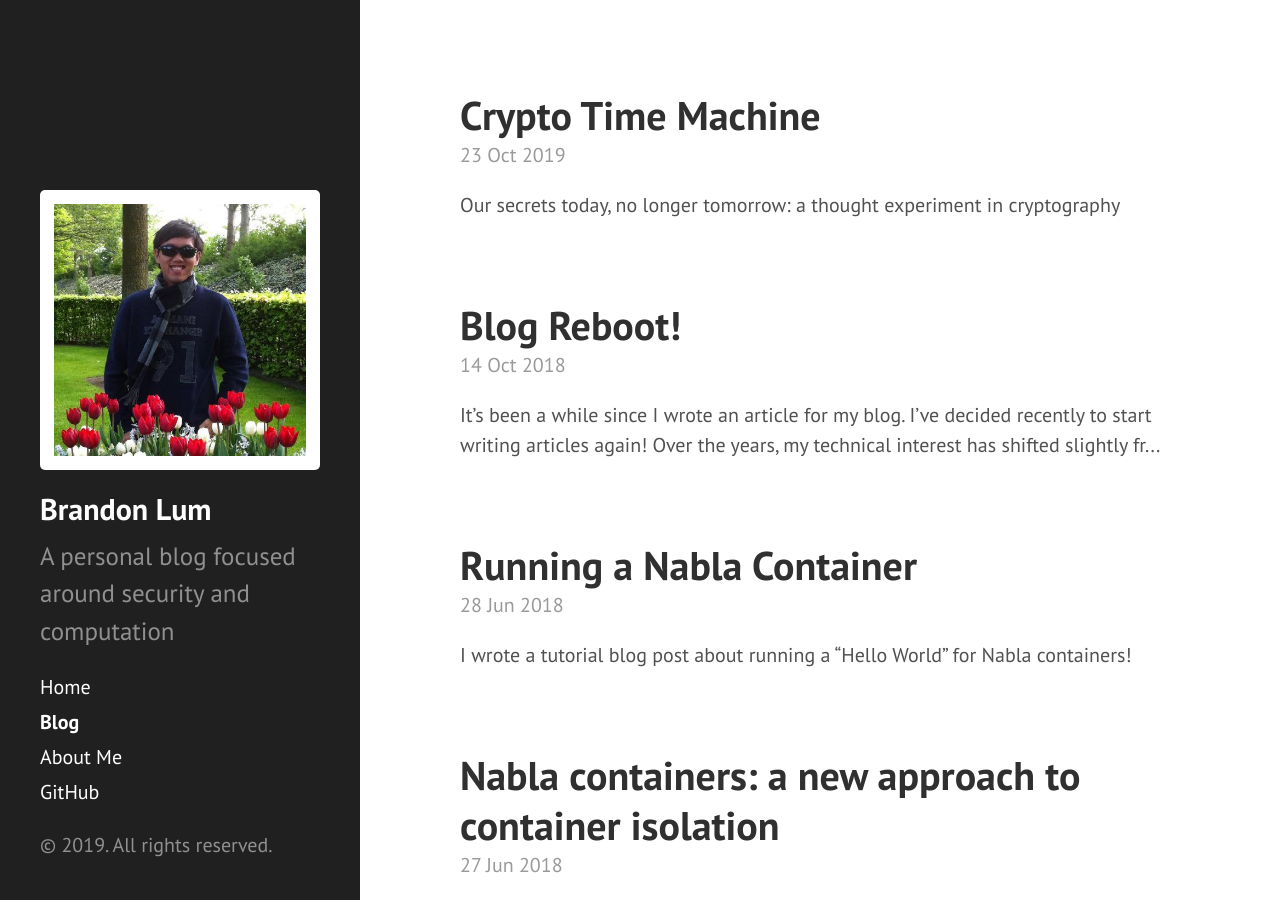
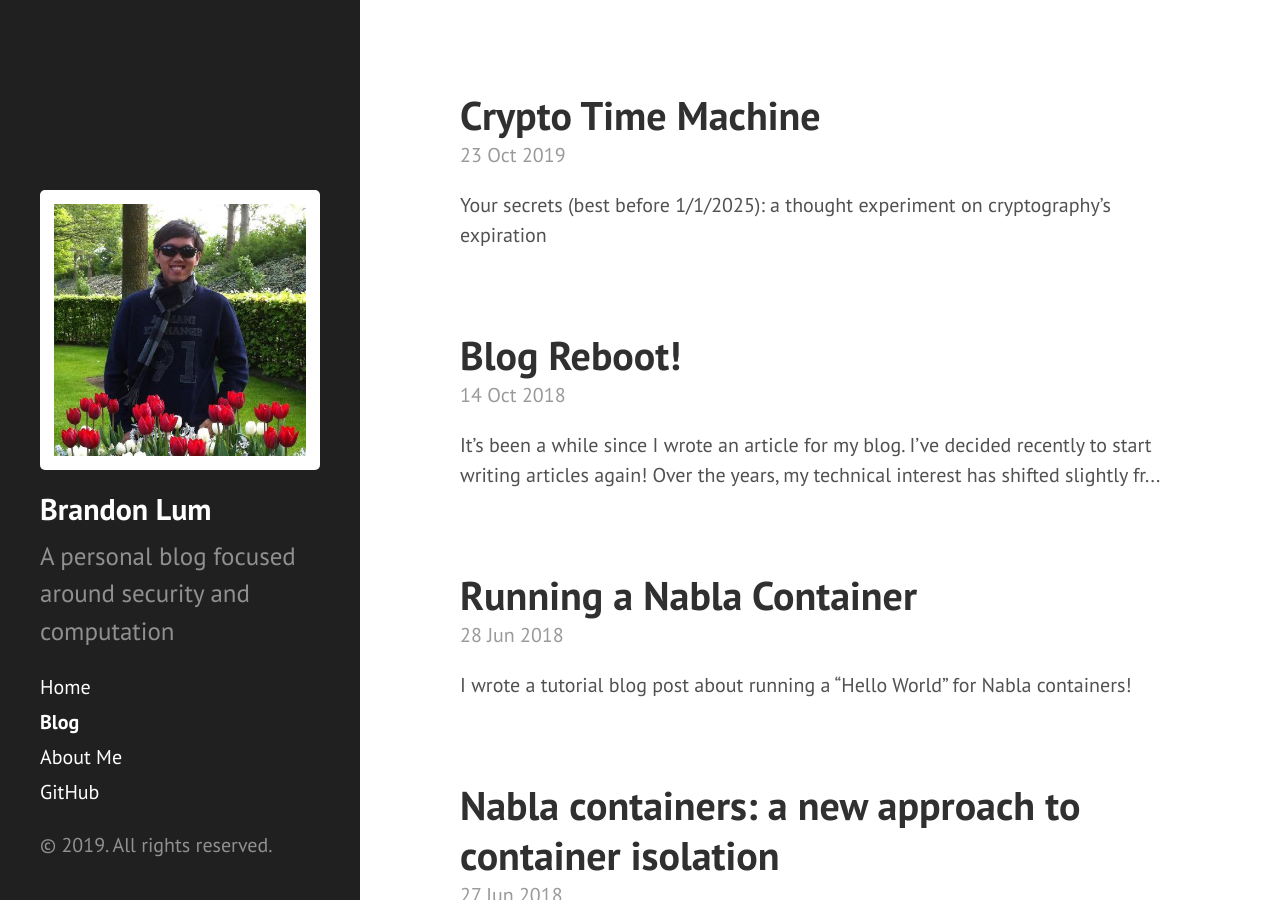
Before and after one commit to lumjjb/lumjjb.github.io, a Jekyll site: the page built from blog.md, in a window 1280 px wide and 900 px high. Built offline with Jekyll 4.4.1, drawn with Linux system fonts in a browser that asks for light colours; part of the change alters nothing that is shown.

Commit message:
Changed to clarify and rewording
Signed-off-by: Brandon Lum <lumjjb@gmail.com>

```diff
--- a/_posts/2019-10-23-crypto-time-machine.md
+++ b/_posts/2019-10-23-crypto-time-machine.md
@@ -1,39 +1,39 @@
-# Our secrets today, no longer tomorrow: a thought experiment in cryptography
+# Your secrets (best before 1/1/2025): a thought experiment on cryptography's expiration
 
 
 ![BrokenCrypto]({{ '/public/img/posts/2019-10-23-crypto-time-machine/lock-image.jpg' | relative_url }})
 
-Cryptography is a topic deeply rooted in mathematics, but because of its broad applications, it has an impact on each and every one of us today - be it sharing a cat photo on instagram, sending a private whatsapp/signal message to a friend, to the process of making a payment using your credit card. Cryptography, and more specifically encryption, helps provide confidentiality of our actions in the cyberspace - giving us peace of mind that someone isn't listening to our private
-conversations.
+Cryptography is a field with deep roots in mathematics. Yet, because of its broad applications, its reach extends into even the simplest activities of our daily lives - sharing a cat photo on instagram, sending a whatsapp/signal message to a friend, making a payment with your credit card. Cryptography, and more specifically encryption, protects the confidentiality of our actions in cyberspace - giving us the peace of mind that someone isn't listening in on our private conversations.
 
-In general, these schemes are built on top of what we believe are secure today. However, as history has shown us, what we deem secure today, may not be tomorrow. Perhaps our confidence in the privacy of our activities on the internet are influenced by confirmation bias. Through this article, we will explore a different perspective of how we view cryptography and privacy.
+In general, these schemes are built on top of what we believe is secure today. However, as history has shown, what we claim impregnable today may not be so tomorrow. Perhaps our confidence in web privacy has been influenced by confirmation bias. Through this article, we will explore a different perspective of how we view cryptography and privacy.
 
 ## Why does encryption work today?
 
-The premise of how encryption works is based on some mathematical problems being hard to solve. The most popular example of this is integer factorization:
+The premise of encryption is based on the idea that some mathematical problems are hard to solve. The most popular example of this is integer factorization:
 
-i.e. I know that the product of two numbers 151 * 251 = 37901. However, if I just provide the number 37901, finding out that the two factors of the number is generally hard. Of course, with cryptography, it usually is a much larger big number.
+i.e. I know that the product of two numbers 151 * 251 = 37901. However, if I provide just the final number 37901, finding out which two factors would have produced it is generally hard. Of course, with cryptography this is usually a much larger number.
 
-Because cryptography is based on something being hard to calculate, the security of a scheme is usually tied to computation power available. For example, in the case earlier where we had the number, 37901, a computer today would be able to try all possible factors of the number within seconds. However, a very large number (i.e. with 2000+ digits) would take multiple 100s of years by today's computer power [^1].
+Because cryptography is based on something being hard to calculate, the security of a scheme is usually tied to the computation power available. For example, in the earlier case where we had the number 37901, a computer today would be able to uncover all possible factors within seconds. However, a very large number (i.e. with >2000 digits) would take several hundreds of years with today's computing power [^1].
 
-Therefore, The ability to say that an encryption scheme X is secure is usually on the basis of:
-- Mathematics and crypto-analysis resaerch shows that problem X is hard to solve
-- Experts predict that given current trend of computational capabilities of the near future, X cannot be solved
+Therefore, the claim that an encryption scheme X is secure is usually made with these underlying assumptions:
+- Mathematics and crypto-analysis research show that problem X is hard to solve
+- Experts predict, given the current trend of computational capabilities, that X cannot be solved in the near future
+
 
 ## Crypto gets broken
 
-In general, the conclusions of the cryptographic community are sound, but like any other field, there are overlooked scenarios or external factors that influence the strength of an encryption scheme. This is especially critical in cryptography because security and privacy is affected. Two most common scenarios where crypto schemes weaken are when there are new developements in mathematics/overlooked mathematical assumptions or improvements in computational capabilities.
+In general, the conclusions of the cryptographic community are sound. However, like in any other field, there are exceptions. Maintaining a keen eye on them is especially critical in cryptography because security and privacy are at risk. Two most common scenarios where crypto schemes weaken are when there are new developments in mathematics (potentially from overlooked assumptions) or advancements in computational capabilities.
 
 ### Improvement in mathematics and crypto-analysis
 
-The first situation where crypto schemes degrade in security is from the progress of mathematics and/or crypto-analysis. These usually come in the form of new types of attacks on crypto schemes. These attacks usually take the form like the following:
-- If a key generated happens to meet certain properties, it is easily breakable.
-- There is a new attack which makes computation of breaking this scheme feasible, a larger key needs to be used
 
-A couple examples of these attacks are the [sweet32 attack of the 3DES encryption scheme](https://sweet32.info/), and the [Logjam attack on Diffie Helmman](https://en.wikipedia.org/wiki/Logjam_(computer_security)). These types of attacks usually affects the security of the crypto protocol leading to a need to change parts of the protocol, or tweak parameters used in the protocol (i.e. key length, prime sampling).
+Because crypto systems are based on the difficulty of particular math problems. It naturally follows that as scientists and mathematicians make progress in solving those math problems, the security of the crypto scheme gets weaker. This happens fairly often, but usually have a limited impact - i.e. only a very small number of users are affected or the security of the scheme becomes 10% less secure. A couple examples of these attacks are the [sweet32 attack of the 3DES encryption scheme](https://sweet32.info/), and the [Logjam attack on Diffie Helmman](https://en.wikipedia.org/wiki/Logjam_(computer_security)
 
-We note that these attacks are generally able to be resolved by making tweaks to the configuration of the crypto scheme. However, this is a major engineering and standards undertaking as it involves multiple systems interacting with each other. Therefore, some time may need to be taken to ensure that all systems are corrected. The result of this engineering complexity usually ends up in systems supporting interoperabibility with older insecure protocols for a significant amount of time. This need for backward compatibility also becomes
-susceptible to a recent class of downgrade attacks - basically a malicious system claims that it does not support a new standard of encryption, and asks the user to use the insecure version instead. Such examples are the recent [POODLE](https://en.wikipedia.org/wiki/POODLE) and [DROWN](https://en.wikipedia.org/wiki/DROWN) attacks.
+Fortunately, these types of attacks are usually easy technical fixes, usually by making minor tweaks to the crypto system (i.e. key length, prime sampling). However, the difficulty is not from the correction of the crypto scheme, but the adoption of the new scheme. This is due to the internet is made of thousands of systems, of which there are millions of components - each using the crypto scheme. Therefore, making these changes ends up being a major engineering and standards undertaking due to the need for adoption by systems across the board in order to be effective.
+
+Therefore, some time may need to be taken to ensure that all systems are corrected. The result of this engineering complexity usually ends up in systems supporting interoperability with older insecure protocols for a significant amount of time. While older or less accessible systems (i.e. satellites) need to be updated, components will still need to offer backward compatibility with the older less secure crypto schemes.
+
+There are a class of attacks which take advantage of this, called crypto downgrade attacks. Many of us may be familiar with this concept from how we manage our online accounts. We usually log into our online accounts with a username and password (at least). However, when we lose our password, we fall back to a more insecure way of proving our identity - i.e. a secret question or a password reset email link. These crypto downgrade attacks do something similar, by falsely advertising that a system does not support newer more secure crypto configurations, they force the use of insecure communication protocols. Some examples of this are the recent [POODLE](https://en.wikipedia.org/wiki/POODLE) and [DROWN](https://en.wikipedia.org/wiki/DROWN) attacks.
 
 ### Increase in computational capabilities
 
```
